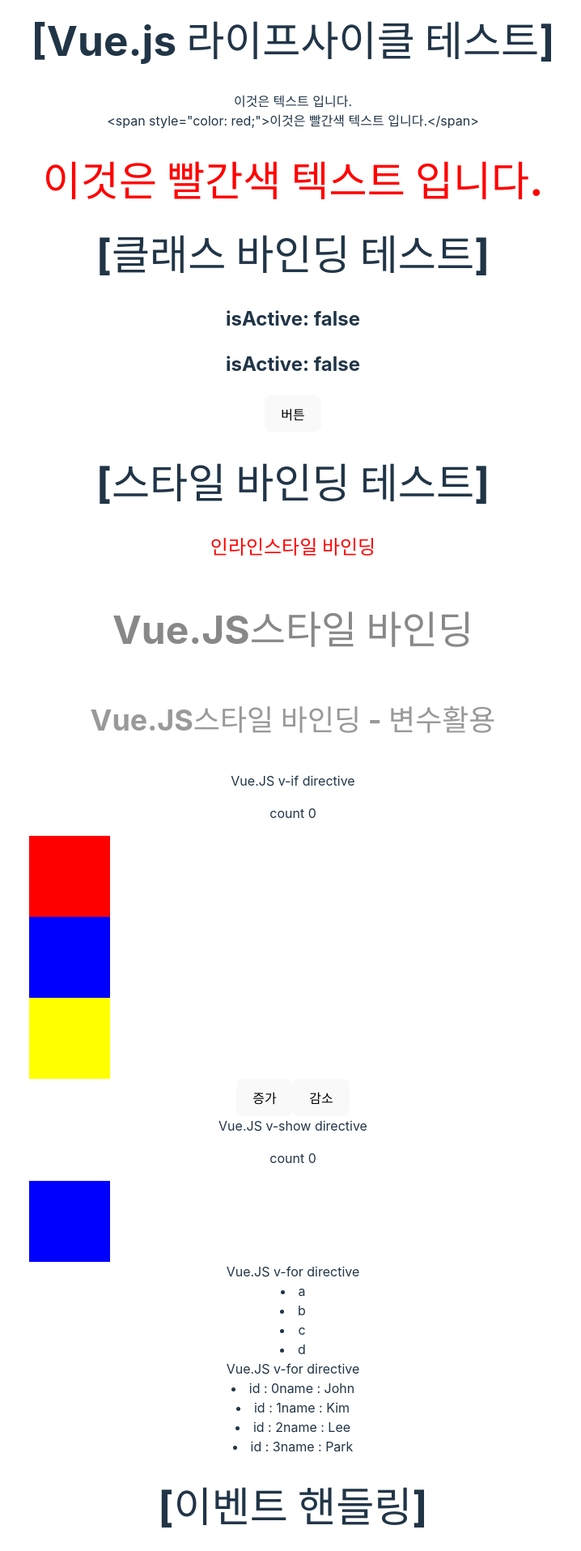
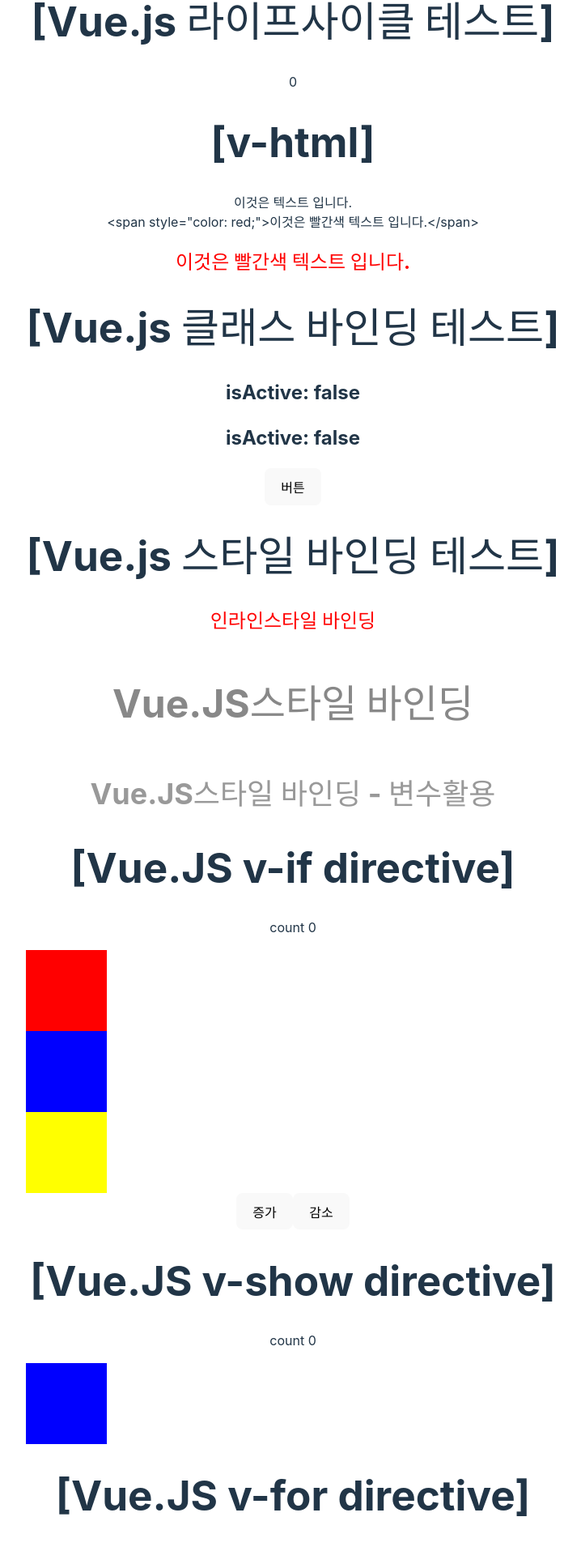
Before and after one commit to YooHyeok/vue3-vite-9din-basic, a Vue app: page / in a window 1280 px wide. Shown: the part 68-1983 px from the top of the page at 81% size, without its empty margins (278-996 px from the left). Built offline with nearby package versions, Linux system fonts and the light colour scheme.

Commit message:
chore:  각 컴포넌트 h1 타이틀 수정

```diff
--- a/src/components/BindClass.vue
+++ b/src/components/BindClass.vue
@@ -1,5 +1,5 @@
 <template>
-  <h1>[클래스 바인딩 테스트]</h1>
+  <h1>[Vue.js 클래스 바인딩 테스트]</h1>
   <h2 v-bind:class="{active: isActive}">isActive: {{ isActive }}</h2>
   <h2 :class="{active: isActive}">isActive: {{ isActive }}</h2>
   <button @click="change">버튼</button>
--- a/src/components/BindStyle.vue
+++ b/src/components/BindStyle.vue
@@ -1,5 +1,5 @@
 <template>
-  <h1>[스타일 바인딩 테스트]</h1>
+  <h1>[Vue.js 스타일 바인딩 테스트]</h1>
   <h3 style="color: red; font-size: 24px">인라인스타일 바인딩</h3>
   <h3 :style="{color: '#888888', fontSize: 48 + 'px'}">Vue.JS스타일 바인딩</h3>
   <h3 :style="{color: fontColor, fontSize: fontSize + 'px'}">Vue.JS스타일 바인딩 - 변수활용</h3>
--- a/src/components/Computed.vue
+++ b/src/components/Computed.vue
@@ -1,5 +1,5 @@
 <template>
-  <h1>[Computed]</h1>
+  <h1>[Vue.js Computed]</h1>
   <div>
     <h2>{{ text }}</h2>
     <h2>changeText() 호출 값: {{ changeText() }}</h2>
--- a/src/components/EventHandle.vue
+++ b/src/components/EventHandle.vue
@@ -1,5 +1,5 @@
 <template>
-  <h1>[이벤트 핸들링]</h1>
+  <h1>[Vue.js 이벤트 핸들링]</h1>
   <div>
     <h2>인라인 핸들러</h2>
     <button v-on:click="count++">클릭</button>
--- a/src/components/LifeCycle.vue
+++ b/src/components/LifeCycle.vue
@@ -1,6 +1,6 @@
 <template>
+  <h1>[Vue.js 라이프사이클 테스트]</h1>
   <div>{{ count }}</div>
-  <h1>[Vue.js 라이프사이클 테스트]</h1>
 </template>
 
 <script>
--- a/src/components/VForArr.vue
+++ b/src/components/VForArr.vue
@@ -1,7 +1,7 @@
 <template>
 
   <div>
-    <div>Vue.JS v-for directive</div>
+    <h1>[Vue.JS v-for directive]</h1>
     <!-- <li>{{ sampleArray[0] }}</li>
     <li>{{ sampleArray[1] }}</li>
     <li>{{ sampleArray[2] }}</li>
--- a/src/components/VForObj.vue
+++ b/src/components/VForObj.vue
@@ -1,7 +1,7 @@
 <template>
 
   <div>
-    <div>Vue.JS v-for directive</div>
+    <h1>[Vue.JS v-for directive]</h1>
     <li v-for="(item, idx) in objectArray" :key="idx">
       <span v-for="(value, key) in item" :key="key" > {{ key }} : {{ value }}</span>
     </li>
--- a/src/components/VHtml.vue
+++ b/src/components/VHtml.vue
@@ -1,7 +1,8 @@
 <template>
+  <h1>[v-html]</h1>
   <div>{{ rawHtml }}</div>
   <div>{{ rawHtml2 }}</div>
-  <h1 v-html="rawHtml2"></h1>
+  <h2 v-html="rawHtml2"></h2>
 </template>
 <script>
 export default {
--- a/src/components/VIf.vue
+++ b/src/components/VIf.vue
@@ -1,5 +1,6 @@
 <template>
-  <div>Vue.JS v-if directive
+  <div>
+    <h1>[Vue.JS v-if directive]</h1>
     <p>count {{ count }}</p>
     <div class="red" v-if="isVisable"></div>
     <div class="blue" v-if="isVisable == true"></div>
--- a/src/components/VShow.vue
+++ b/src/components/VShow.vue
@@ -1,5 +1,6 @@
 <template>
-  <div>Vue.JS v-show directive
+  <div>
+    <h1>[Vue.JS v-show directive]</h1>
     <p>count {{ count }}</p>
     <div class="red" v-show="isVisable"></div> <!-- [비활성] style="display: none;" 적용. -->
     <div class="blue" v-show="!isVisable"></div> <!-- [활성] -->
--- a/src/components/Watch.vue
+++ b/src/components/Watch.vue
@@ -1,5 +1,5 @@
 <template>
-  <h1>[Watch]</h1>
+  <h1>[Vue.js Watch]</h1>
   <button @click="changeMessage">{{ message }}</button>
   {{ watchMessage }}
 </template>
--- a/src/components/props/vue2/PropsParent.vue
+++ b/src/components/props/vue2/PropsParent.vue
@@ -1,5 +1,5 @@
 <template>
-  <h1>[Props & Emits]</h1>
+  <h1>[Vue.js Props]</h1>
   <child
     v-bind:sendProps1="title"
     v-bind:sendProps2="createAt"
```
